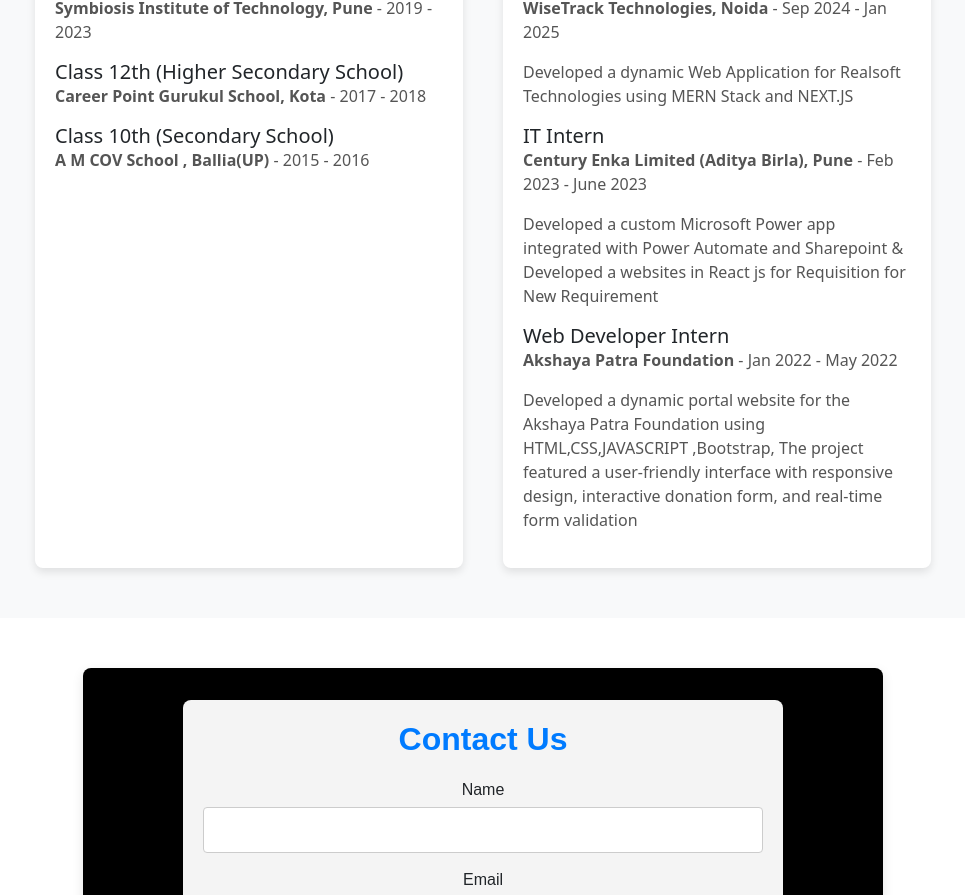
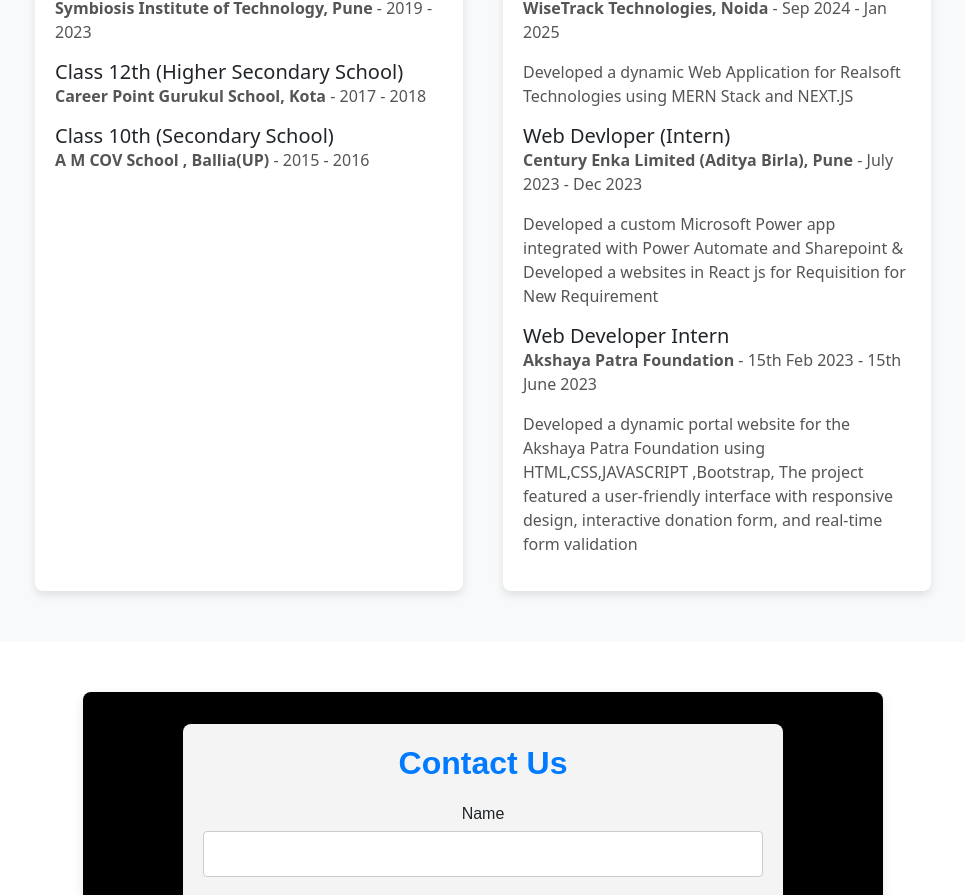
Before and after one commit to viovikash123/Portfolio, a React (Vite) app in the folder vite-project/: page / in a window 1280 px wide. Shown: the part 3640-4535 px from the top of the page, without its empty margins (157-1122 px from the left). Built offline with nearby package versions, Linux system fonts and the light colour scheme.

Commit message:
Update Experience Section

```diff
--- a/vite-project/src/Components/About.jsx
+++ b/vite-project/src/Components/About.jsx
@@ -30,16 +30,16 @@
       description: "Developed a dynamic Web Application for Realsoft Technologies using MERN Stack and NEXT.JS",
     },
     {
-      title: "IT Intern",
+      title: "Web Devloper (Intern)",
       company: "Century Enka Limited (Aditya Birla), Pune",
-      duration: "Feb 2023 - June 2023",
+      duration: "July 2023 - Dec 2023",
       description: "Developed a custom Microsoft Power app integrated with Power Automate and Sharepoint & Developed a websites in React js for Requisition for New Requirement",
     },
 
     {
         title: "Web Developer Intern",
         company: "Akshaya Patra Foundation",
-        duration: "Jan 2022 - May 2022",
+        duration: "15th Feb 2023 - 15th June 2023",
         description: "Developed a dynamic portal website for the Akshaya Patra Foundation using HTML,CSS,JAVASCRIPT ,Bootstrap, The project featured a user-friendly interface with responsive design, interactive donation form, and real-time form validation",
       },
   ];
```
